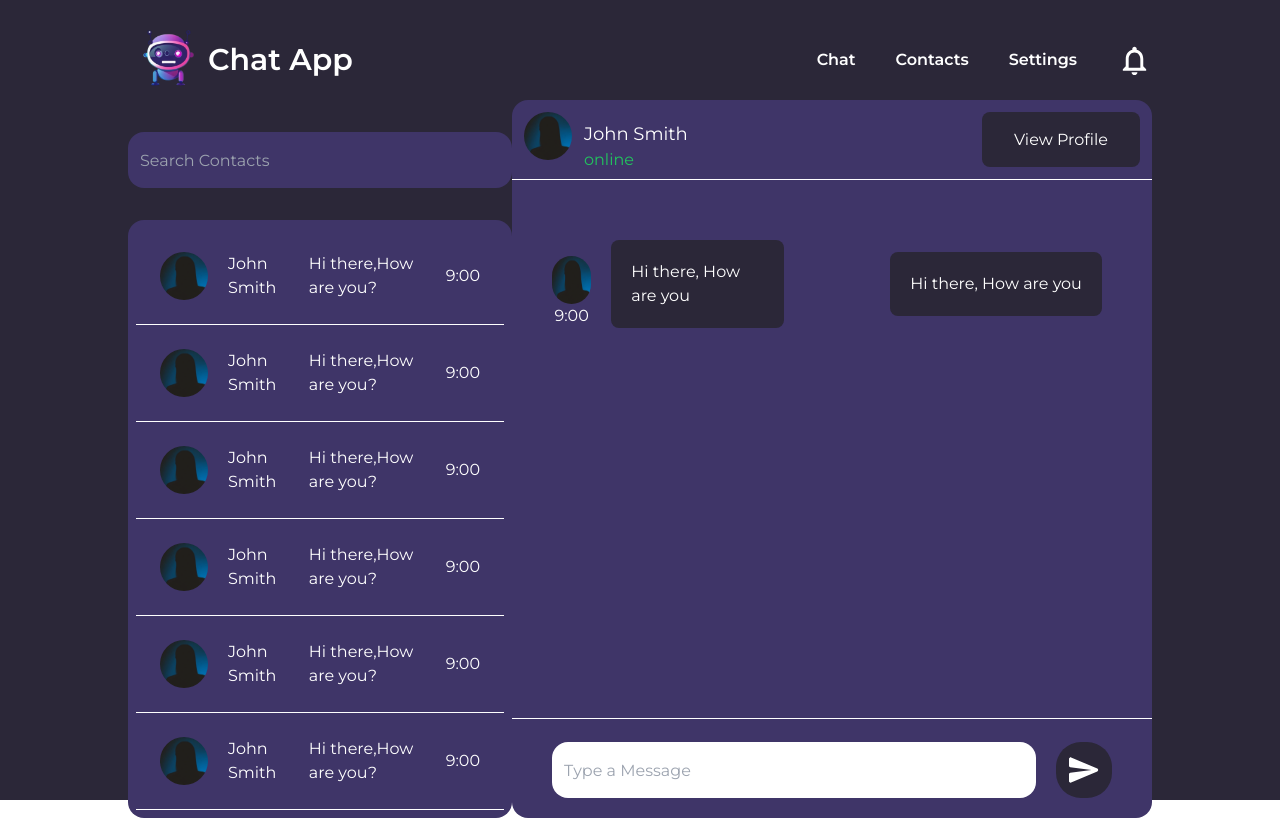
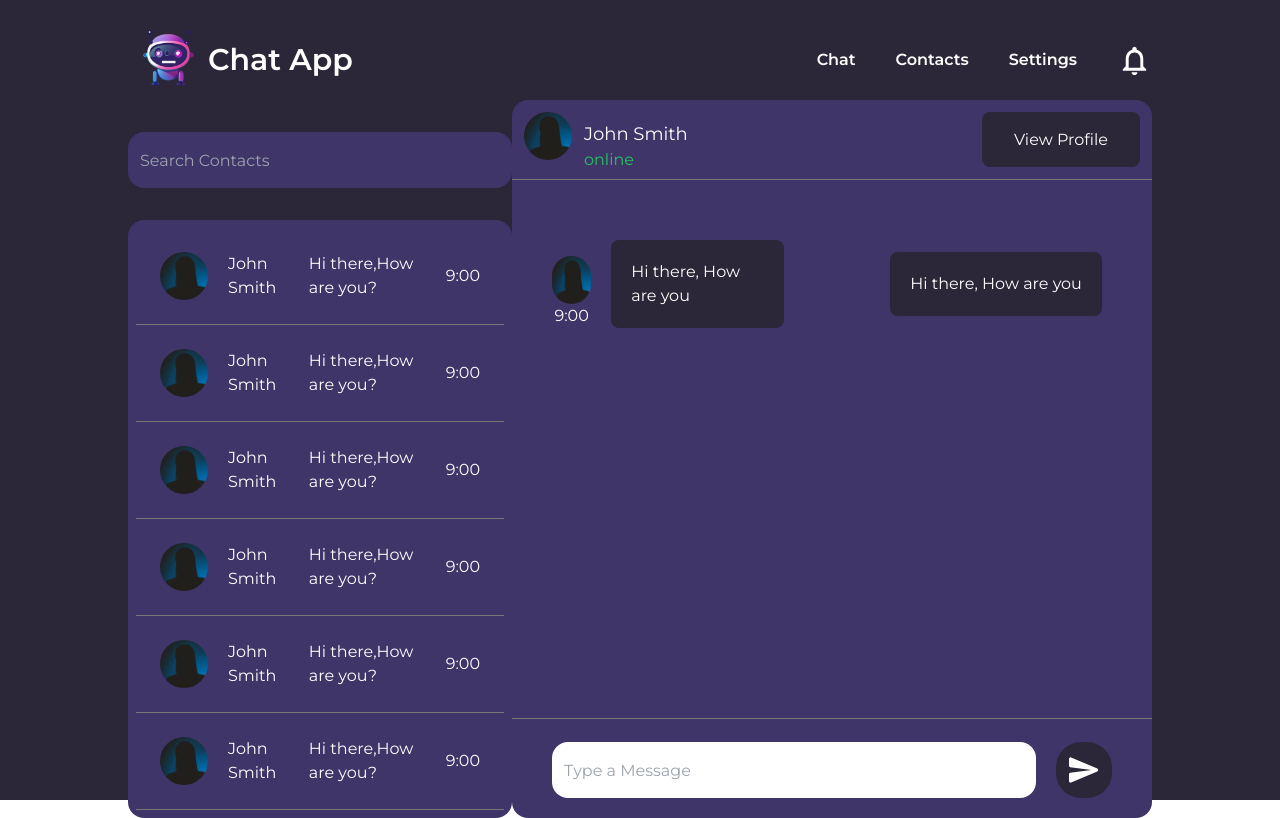
Before and after one commit to Tomo233/chat-app, a React (Vite) app: page / in a window 1280 px wide. Built offline with nearby package versions, Linux system fonts and the light colour scheme.

Commit message:
add border color to tailwind config

```diff
--- a/src/features/Chat/ChatSideBar.tsx
+++ b/src/features/Chat/ChatSideBar.tsx
@@ -9,37 +9,37 @@ function ChatSideBar() {
         className="bg-primaryPurple w-96 h-14 pl-3 rounded-2xl outline-none text-white "
       />
       <div className="mt-8 bg-primaryPurple max-w-96 rounded-2xl p-2">
-        <div className="flex gap-5 items-center p-6 border-b border-white">
+        <div className="flex gap-5 items-center p-6 border-b border-borderColor">
           <img src={Profile} alt="Profile Image" className="h-12 rounded-3xl" />
           <h3 className="text-white">John Smith</h3>
           <p className="text-white">Hi there,How are you?</p>
           <p className="text-white">9:00</p>
         </div>
-        <div className="flex gap-5 items-center p-6 border-b border-white">
+        <div className="flex gap-5 items-center p-6 border-b border-borderColor">
           <img src={Profile} alt="Profile Image" className="h-12 rounded-3xl" />
           <h3 className="text-white">John Smith</h3>
           <p className="text-white">Hi there,How are you?</p>
           <p className="text-white">9:00</p>
         </div>
-        <div className="flex gap-5 items-center p-6 border-b border-white">
+        <div className="flex gap-5 items-center p-6 border-b border-borderColor">
           <img src={Profile} alt="Profile Image" className="h-12 rounded-3xl" />
           <h3 className="text-white">John Smith</h3>
           <p className="text-white">Hi there,How are you?</p>
           <p className="text-white">9:00</p>
         </div>
-        <div className="flex gap-5 items-center p-6 border-b border-white">
+        <div className="flex gap-5 items-center p-6 border-b border-borderColor">
           <img src={Profile} alt="Profile Image" className="h-12 rounded-3xl" />
           <h3 className="text-white">John Smith</h3>
           <p className="text-white">Hi there,How are you?</p>
           <p className="text-white">9:00</p>
         </div>
-        <div className="flex gap-5 items-center p-6 border-b border-white">
+        <div className="flex gap-5 items-center p-6 border-b border-borderColor">
           <img src={Profile} alt="Profile Image" className="h-12 rounded-3xl" />
           <h3 className="text-white">John Smith</h3>
           <p className="text-white">Hi there,How are you?</p>
           <p className="text-white">9:00</p>
         </div>
-        <div className="flex gap-5 items-center p-6 border-b border-white">
+        <div className="flex gap-5 items-center p-6 border-b border-borderColor">
           <img src={Profile} alt="Profile Image" className="h-12 rounded-3xl" />
           <h3 className="text-white">John Smith</h3>
           <p className="text-white">Hi there,How are you?</p>
--- a/src/features/Chat/MainChat.tsx
+++ b/src/features/Chat/MainChat.tsx
@@ -4,7 +4,7 @@ function MainChat() {
   return (
     <section className="bg-primaryPurple rounded-2xl w-2/3 grid grid-rows-[100px_auto_100px]">
       {/* Profile */}
-      <div className="flex justify-between border-b border-white p-3 h-20">
+      <div className="flex justify-between border-b border-borderColor p-3 h-20">
         <div className="flex gap-3">
           <img src={Profile} alt="Profile Image" className="h-12 rounded-3xl" />
           <div className="pt-2">
@@ -44,7 +44,7 @@ function MainChat() {
       </div>
 
       {/* Send Message Input and button  */}
-      <div className="flex gap-5 px-10 items-end h-20 border-t pt-3  border-white">
+      <div className="flex gap-5 px-10 items-end h-20 border-t pt-3  border-borderColor">
         <input
           type="text"
           placeholder="Type a Message"
--- a/tailwind.config.js
+++ b/tailwind.config.js
@@ -6,6 +6,7 @@ module.exports = {
         backgroundColor: "#2b2738",
         primaryPurple: "#3f3568",
         secondaryPurple: "#6e54b5",
+        borderColor: "#7c7676",
       },
       fontFamily: {
         montserrat: ["Montserrat", "sans-serif"],
```
